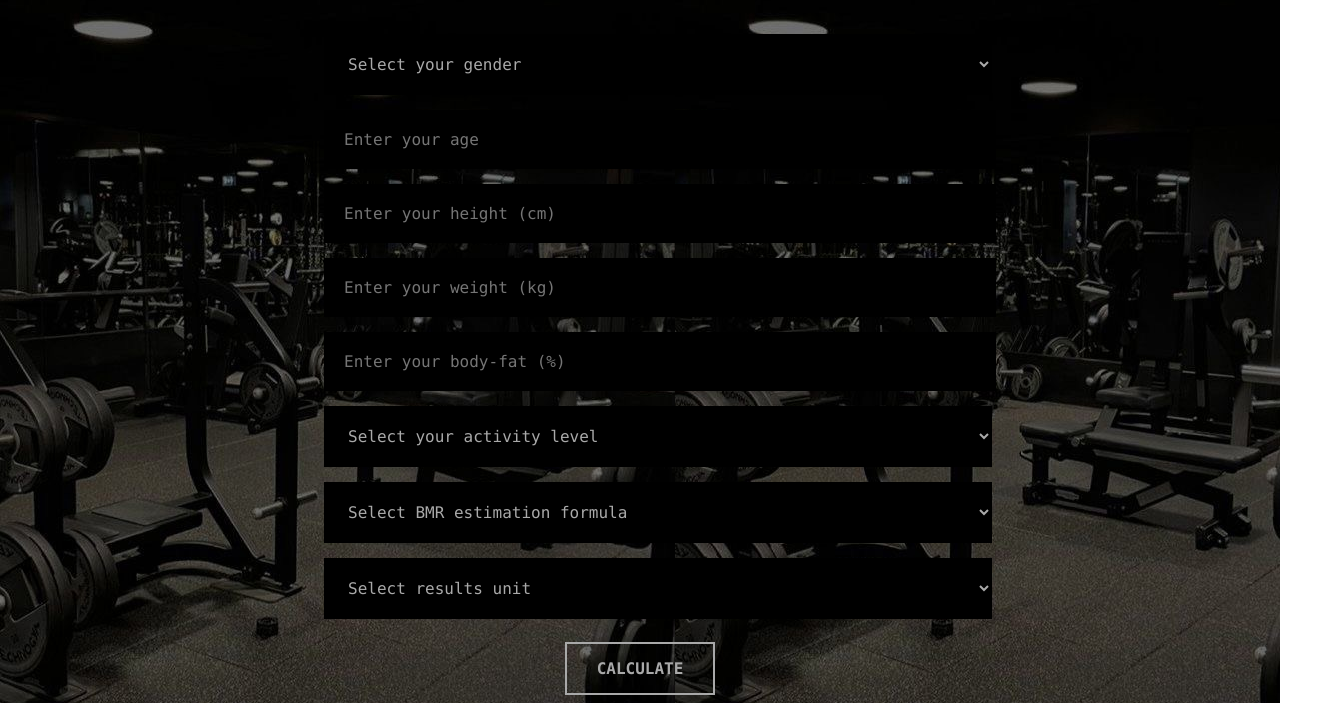
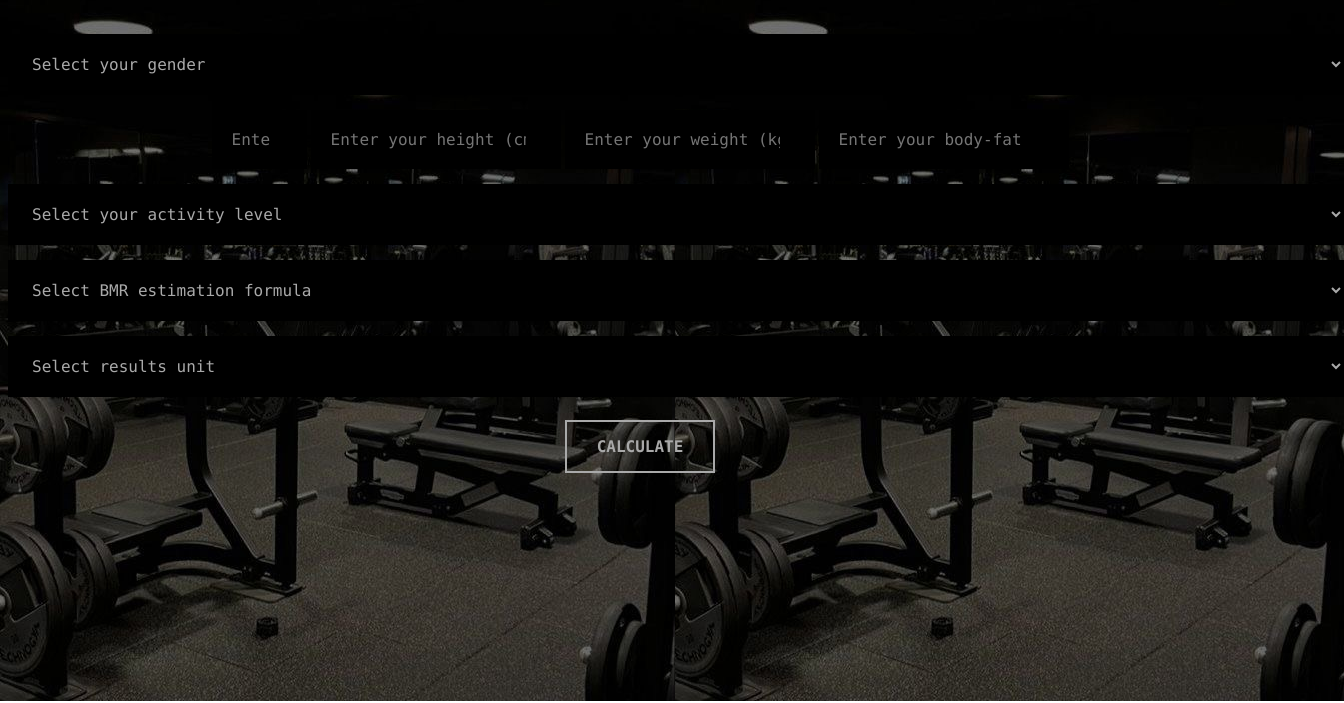
Before and after one commit to NaveenRamadhar/FITMATE, a plain HTML site: page index.html in a window 1280 px wide. Shown: the part 99-802 px from the top of the page, 1344 px wide, since content can reach past the window. Drawn offline with Linux system fonts and the light colour scheme.

Commit message:
Update main.css

```diff
--- a/main.css
+++ b/main.css
@@ -26,7 +26,7 @@ input, textarea {
     font-family:"Lucida Console", "SF UI Text", "Helvetica Neue", "Segoe UI", "Oxygen",
     "Ubuntu", "Cantarell", "Open Sans", sans-serif;
     justify-content: center;
-    width: 100%;
+
 
 
   }
@@ -34,19 +34,22 @@ input, textarea {
 .calculator {
     text-align: center;
     margin: auto;
+    justify-content: center;
 
 }
 
 .calculator-form {
 
-    width: 50%;
+
     margin: auto;
     margin-top: 50px;
+    justify-content: center;
 
   }
 
   .container{
     margin: auto;
+      justiy-content:center;
   }
 
   select{
```
